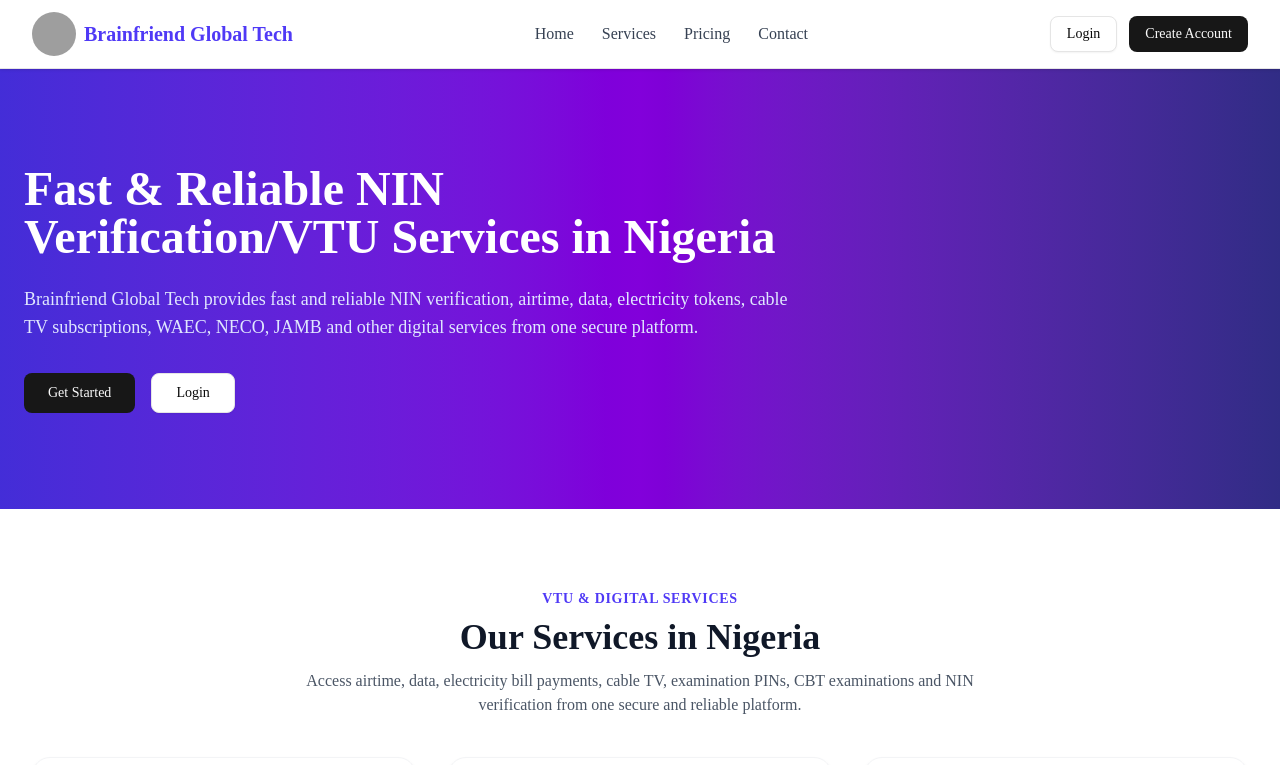
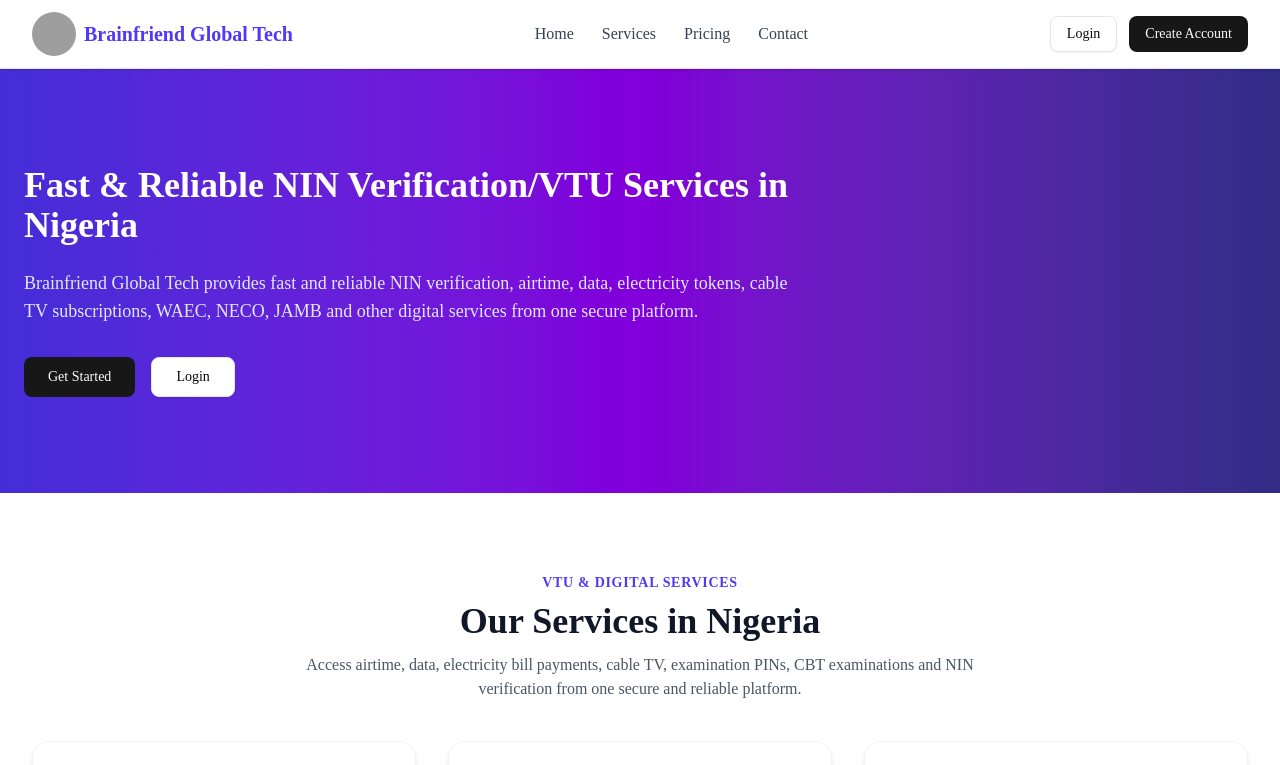
Before and after one commit to Brainfriend4life/brainfriendtech, a Next.js app: page / in a window 1280 px wide. Shown: the top 765 px of the page. Built offline with nearby package versions, Linux system fonts and the light colour scheme; grey boxes are pictures that could not be loaded.

Commit message:
add files

```diff
--- a/components/home/Hero.tsx
+++ b/components/home/Hero.tsx
@@ -14,7 +14,7 @@
         <div className="max-w-3xl">
           <h1
             id="hero-heading"
-            className="mb-6 text-5xl font-bold text-white"
+            className="mb-6 text-4xl font-bold text-white"
           >
             Fast & Reliable NIN Verification/VTU Services in Nigeria
           </h1>
```
